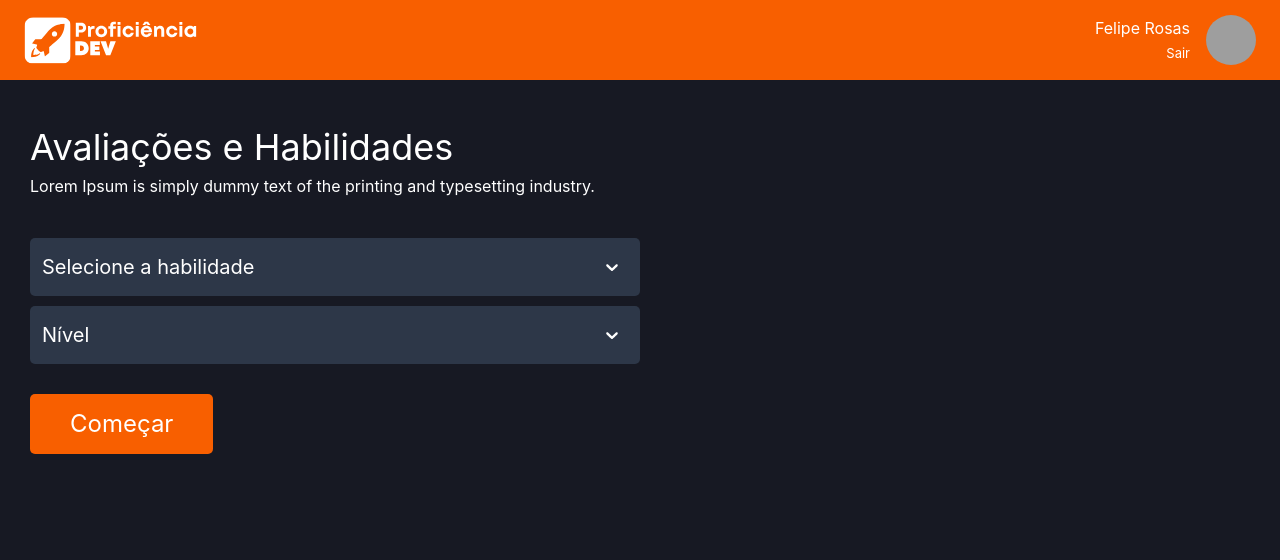
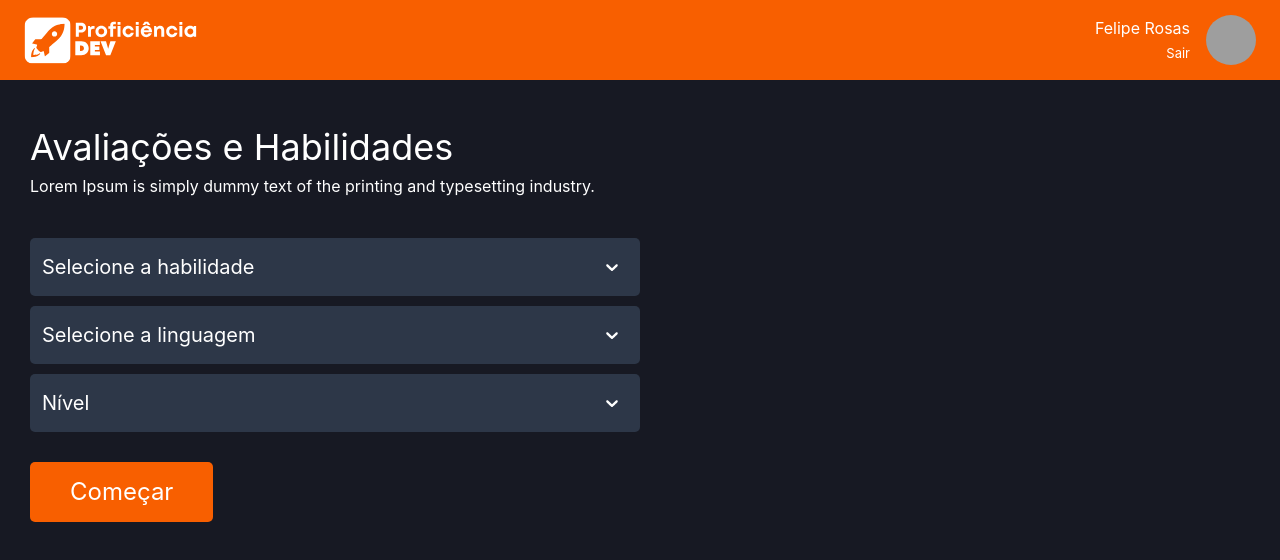
Before and after one commit to JessicaNathany/proficiencia-dev-frontend, a Next.js app: page /skills in a window 1280 px wide. Shown: the top 560 px of the page. Built offline with nearby package versions, Linux system fonts and the light colour scheme; grey boxes are pictures that could not be loaded.

Commit message:
ajuste no layout e criaçãod o endpoint

```diff
--- /dev/null
+++ b/src/pages/api/question.ts
@@ -0,0 +1,12 @@
+import { NextApiRequest, NextApiResponse } from "next";
+
+// eslint-disable-next-line import/no-anonymous-default-export
+export default async(request: NextApiRequest, response: NextApiResponse) => {
+    if(request.method !== "POST") {
+        return response.status(405).json({message: "Mehtod Not Allow"})
+    }
+
+    const data = request.body
+
+    return response.status(200).json({message: "sucess", ...data})
+}
--- a/src/pages/index.tsx
+++ b/src/pages/index.tsx
@@ -23,10 +23,8 @@ export default function Home() {
         <Image src="/logo-white.svg" alt="logo" width={400} height={200} />
 
         <Text as="h2" fontSize="2xl">
-          Lorem Ipsum is simply dummy text of the printing and typesetting
-          industry. Lorem Ipsum has been the industrys standard dummy text ever
-          since the 1500s, when an unknown printer took a galley of type and
-          scrambled it to make a type specimen book.
+        Não importa onde você esteja em sua carreira como desenvolvedor, sempre há espaço para crescimento e aprimoramento
+        Teste e aprimore suas habilidades, para se tornar um Dev de sucesso.
         </Text>
 
         <Wrap spacing={4}>
--- a/src/pages/skills.tsx
+++ b/src/pages/skills.tsx
@@ -9,11 +9,24 @@ const levelOptions = [
   { value: 4, label: "Senior" },
 ];
 
-const roleOptions = [
+const skillOptions = [
   { value: 1, label: "Backend" },
   { value: 2, label: "Frontend" },
   { value: 3, label: "Fullstack" },
   { value: 4, label: "Mobile" },
+  { value: 5, label: "Data Science" },
+];
+
+const languageOptions = [
+  { value: 1, label: "Nodejs", skillOptionsIds: [1,2] },
+  { value: 2, label: "C#" , skillOptionsIds: [1] },
+  { value: 3, label: "Java", skillOptionsIds: [1]  },
+  { value: 4, label: "React", skillOptionsIds: [2]  },
+  { value: 4, label: "Swift", skillOptionsIds: [4]  },
+  { value: 4, label: "VueJs", skillOptionsIds: [2]  },
+  { value: 4, label: "Golang", skillOptionsIds: [1]  },
+  { value: 4, label: "Python", skillOptionsIds: [1,2,5]  },
+  { value: 4, label: "R", skillOptionsIds: [5]  },
 ];
 
 export default function Skills() {
@@ -33,7 +46,11 @@ export default function Skills() {
           <Flex flexDir="column">
             <FormSelect
               placeholder="Selecione a habilidade"
-              options={roleOptions}
+              options={skillOptions}
+            />
+            <FormSelect
+              placeholder="Selecione a linguagem"
+              options={languageOptions}
             />
             <FormSelect placeholder="Nível" options={levelOptions} />
           </Flex>
```
Also changed, not shown: 1 other file (tests, documents, lock files or other folders).
